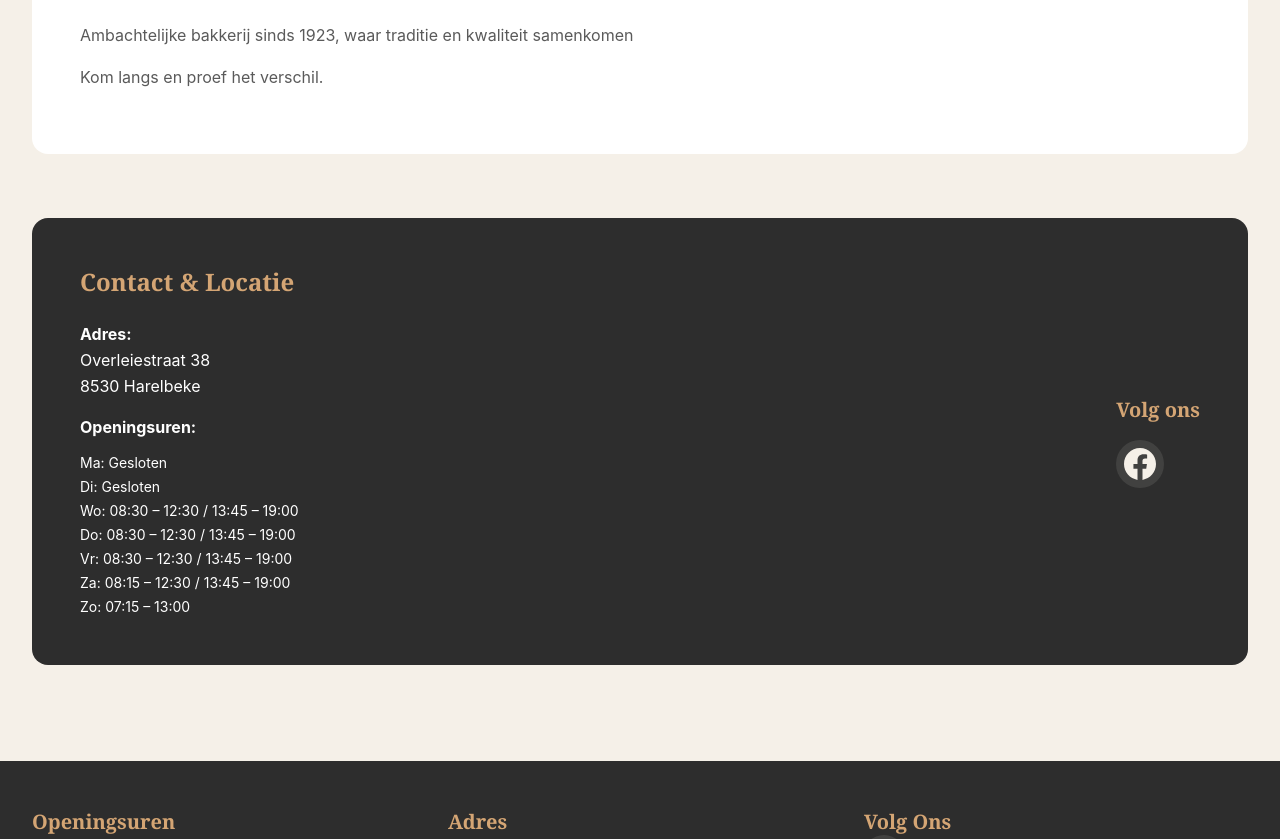
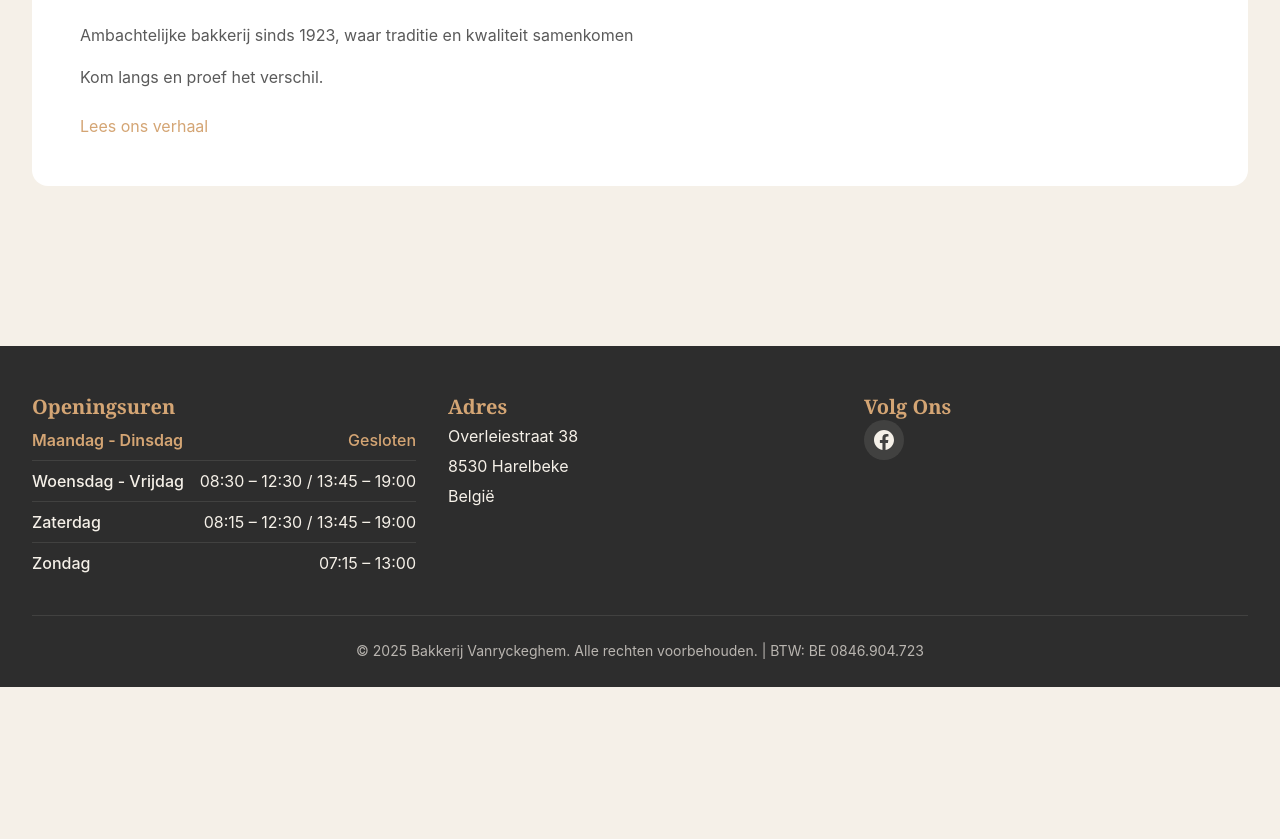
Before and after one commit to SanderVanryckeghem/bakkerij_vanryckeghem, an Angular app in the folder bakkerij_vanryckeghem/: page / in a window 1280 px wide. Shown: the part 964-1803 px from the top of the page. After the commit the page ends 1651 px from the top, so only its background shows below. Built offline with nearby package versions, Linux system fonts and the light colour scheme.

Commit message:
Remove openingshours from homepage and add button to link to over ons page

```diff
--- a/bakkerij_vanryckeghem/src/app/features/home/home/home.html
+++ b/bakkerij_vanryckeghem/src/app/features/home/home/home.html
@@ -41,47 +41,12 @@
       <p class="text-bakery-brown-light leading-relaxed mb-4">
         {{ bakeryInfo.description }}
       </p>
-      <p class="text-bakery-brown-light leading-relaxed">
+      <p class="text-bakery-brown-light leading-relaxed mb-6">
         Kom langs en proef het verschil.
       </p>
-    </div>
-  </section>
-
-  <section class="bg-bakery-brown rounded-card p-8 md:p-12 text-white">
-    <div class="grid grid-cols-1 md:grid-cols-2 gap-8">
-      <div>
-        <h3 class="text-2xl font-bold mb-6 text-bakery-gold">Contact & Locatie</h3>
-        <div class="space-y-3">
-          <p><strong>Adres:</strong><br>{{ bakeryInfo.contact.address.street }} {{ bakeryInfo.contact.address.number }}<br>{{ bakeryInfo.contact.address.zip }} {{ bakeryInfo.contact.address.city }}</p>
-          <p><strong>Openingsuren:</strong></p>
-          <ul class="space-y-1 text-sm">
-            @for (item of openingHours; track item.day) {
-              <li>{{ item.day.substring(0, 2) }}: {{ item.hours }}</li>
-            }
-          </ul>
-        </div>
-      </div>
-      <div class="flex items-center justify-center md:justify-end">
-        <div class="space-y-4">
-          <h4 class="text-xl font-semibold text-bakery-gold">Volg ons</h4>
-          <div class="flex gap-4">
-            @if (bakeryInfo.socialMedia?.facebook) {
-              <a [href]="bakeryInfo.socialMedia?.facebook!" target="_blank" rel="noopener" class="social-icon-large">
-                <svg class="w-8 h-8" fill="currentColor" viewBox="0 0 24 24">
-                  <path d="M24 12.073c0-6.627-5.373-12-12-12s-12 5.373-12 12c0 5.99 4.388 10.954 10.125 11.854v-8.385H7.078v-3.47h3.047V9.43c0-3.007 1.792-4.669 4.533-4.669 1.312 0 2.686.235 2.686.235v2.953H15.83c-1.491 0-1.956.925-1.956 1.874v2.25h3.328l-.532 3.47h-2.796v8.385C19.612 23.027 24 18.062 24 12.073z"/>
-                </svg>
-              </a>
-            }
-            @if (bakeryInfo.socialMedia?.instagram) {
-              <a [href]="bakeryInfo.socialMedia?.instagram!" target="_blank" rel="noopener" class="social-icon-large">
-                <svg class="w-8 h-8" fill="currentColor" viewBox="0 0 24 24">
-                  <path d="M12 2.163c3.204 0 3.584.012 4.85.07 3.252.148 4.771 1.691 4.919 4.919.058 1.265.069 1.645.069 4.849 0 3.205-.012 3.584-.069 4.849-.149 3.225-1.664 4.771-4.919 4.919-1.266.058-1.644.07-4.85.07-3.204 0-3.584-.012-4.849-.07-3.26-.149-4.771-1.699-4.919-4.92-.058-1.265-.07-1.644-.07-4.849 0-3.204.013-3.583.07-4.849.149-3.227 1.664-4.771 4.919-4.919 1.266-.057 1.645-.069 4.849-.069zm0-2.163c-3.259 0-3.667.014-4.947.072-4.358.2-6.78 2.618-6.98 6.98-.059 1.281-.073 1.689-.073 4.948 0 3.259.014 3.668.072 4.948.2 4.358 2.618 6.78 6.98 6.98 1.281.058 1.689.072 4.948.072 3.259 0 3.668-.014 4.948-.072 4.354-.2 6.782-2.618 6.979-6.98.059-1.28.073-1.689.073-4.948 0-3.259-.014-3.667-.072-4.947-.196-4.354-2.617-6.78-6.979-6.98-1.281-.059-1.69-.073-4.949-.073zm0 5.838c-3.403 0-6.162 2.759-6.162 6.162s2.759 6.163 6.162 6.163 6.162-2.759 6.162-6.163c0-3.403-2.759-6.162-6.162-6.162zm0 10.162c-2.209 0-4-1.79-4-4 0-2.209 1.791-4 4-4s4 1.791 4 4c0 2.21-1.791 4-4 4zm6.406-11.845c-.796 0-1.441.645-1.441 1.44s.645 1.44 1.441 1.44c.795 0 1.439-.645 1.439-1.44s-.644-1.44-1.439-1.44z"/>
-                </svg>
-              </a>
-            }
-          </div>
-        </div>
-      </div>
+      <a routerLink="/over-ons" class="about-button">
+        Lees ons verhaal
+      </a>
     </div>
   </section>
 </div>
--- a/bakkerij_vanryckeghem/src/app/features/home/home/home.ts
+++ b/bakkerij_vanryckeghem/src/app/features/home/home/home.ts
@@ -1,16 +1,16 @@
 import { Component, inject } from '@angular/core';
+import { RouterLink } from '@angular/router';
 import { Hero } from '../../../shared/components/hero/hero';
 import { CategoryCard } from '../../../shared/components/category-card/category-card';
 import { ContentService } from '../../../shared/services';
 
 @Component({
   selector: 'app-home',
-  imports: [Hero, CategoryCard],
+  imports: [Hero, CategoryCard, RouterLink],
   templateUrl: './home.html',
   styleUrl: './home.scss',
 })
 export class Home {
   private contentService = inject(ContentService);
   bakeryInfo = this.contentService.getBakeryInfo();
-  openingHours = this.contentService.getOpeningHours();
 }
```
